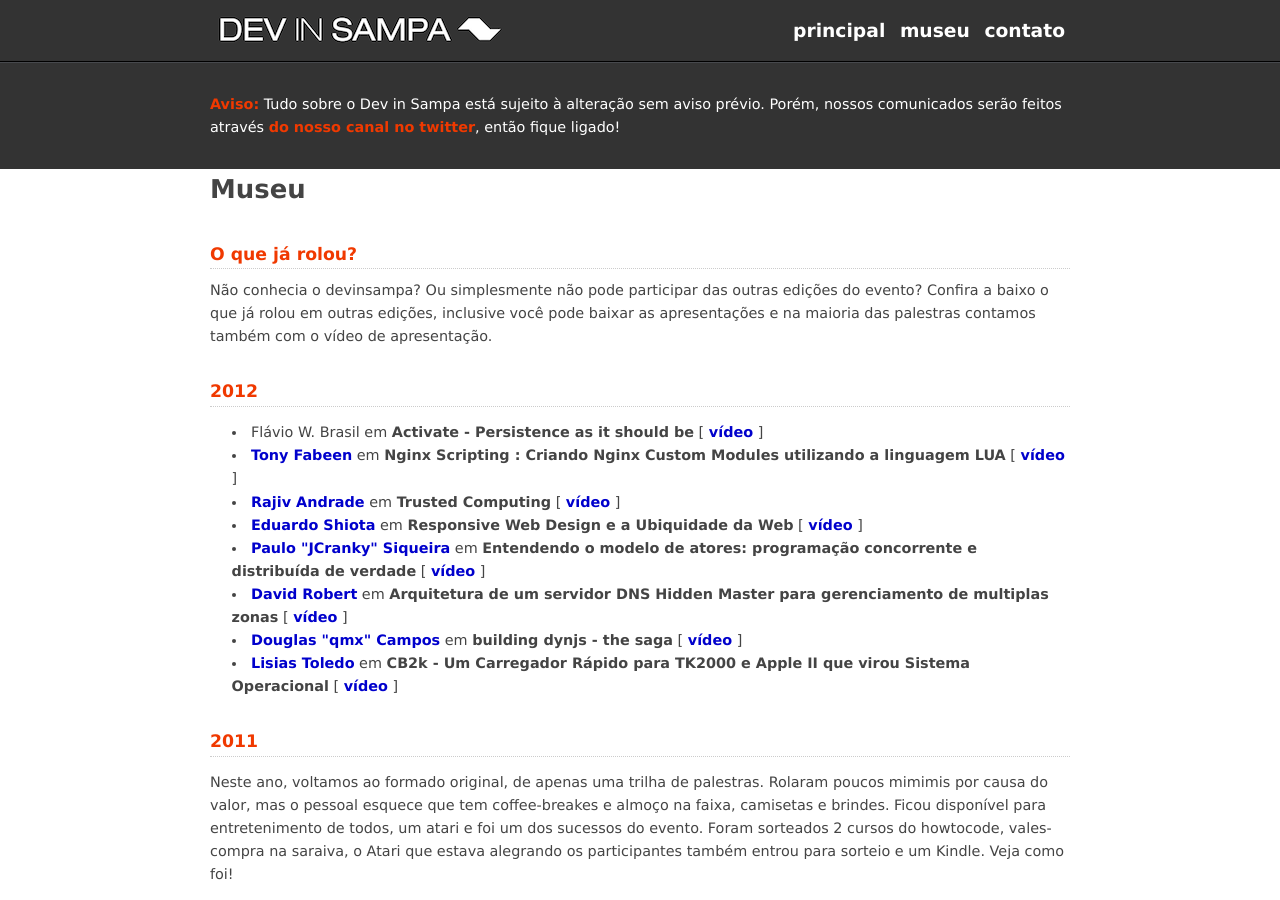
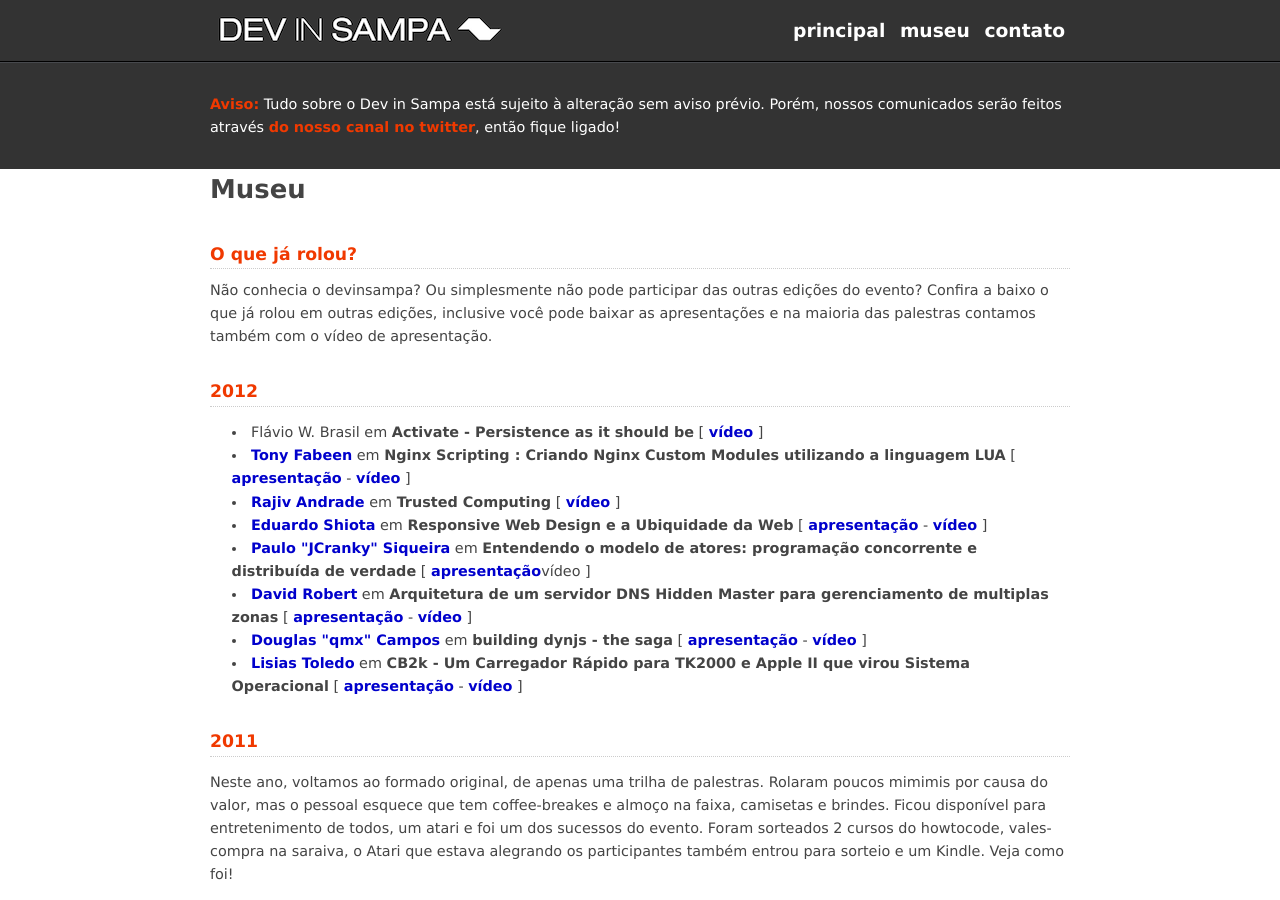
Before and after one commit to devinsampa/devinsampa.github.io, a Jekyll site: the page built from museu/index.html, in a window 1280 px wide and 900 px high. Built offline with Jekyll 4.4.1, drawn with Linux system fonts in a browser that asks for light colours; nearby versions of some CDN libraries.

Commit message:
adicionando as apresentações de 2012

```diff
--- a/museu/index.html
+++ b/museu/index.html
@@ -22,7 +22,7 @@ title: Museu
     <li>
       <a href="http://twitter.com/tonyfabeen" title="Siga o Tony Fabeen no Twitter">Tony Fabeen</a> em
       <strong>Nginx Scripting : Criando Nginx Custom Modules utilizando a linguagem LUA</strong>
-      [ <a href="http://www.youtube.com/watch?v=agbPRw3UhQY" title="Vídeo sobre Nginx Scripting : Criando Nginx Custom Modules utilizando a linguagem LUA" class="video">vídeo</a> ]
+      [ <a href="http://www.slideshare.net/TonyFabeen/devinsampa-nginxscripting" class="apresentacao">apresentação</a> - <a href="http://www.youtube.com/watch?v=agbPRw3UhQY" title="Vídeo sobre Nginx Scripting : Criando Nginx Custom Modules utilizando a linguagem LUA" class="video">vídeo</a> ]
     </li>
     <li>
       <a href="http://twitter.com/srajivbr" title="Siga o Rajiv Andrade no Twitter">Rajiv Andrade</a> em
@@ -32,27 +32,27 @@ title: Museu
     <li>
       <a href="http://twitter.com/shiota" title="Siga o Eduardo Shiota no Twitter">Eduardo Shiota</a> em
       <strong>Responsive Web Design e a Ubiquidade da Web</strong>
-      [ <a href="http://www.youtube.com/watch?v=9PQgEl8dOAY" title="Vídeo sobre Responsive Web Design e a Ubiquidade da Web" class="video">vídeo</a> ]
+      [ <a href="http://www.slideshare.net/eshiota/responsive-web-design-e-a-ubiquidade-da-web" class="apresentacao">apresentação</a> - <a href="http://www.youtube.com/watch?v=9PQgEl8dOAY" title="Vídeo sobre Responsive Web Design e a Ubiquidade da Web" class="video">vídeo</a> ]
     </li>
     <li>
       <a href="http://twitter.com/jcranky" title='Siga o Paulo "JCranky" Siqueira no Twitter'>Paulo "JCranky" Siqueira</a> em
       <strong>Entendendo o modelo de atores: programação concorrente e distribuída de verdade</strong>
-      [ <a href="http://www.youtube.com/watch?v=KCpndpswo7Q" title="Vídeo Entendendo o modelo de atores: programação concorrente e distribuída de verdade" class="video">vídeo</a> ]
+      [ <a href="http://www.slideshare.net/jcranky/entendendo-o-modelo-de-atores" class="apresentacao">apresentação</a - <a href="http://www.youtube.com/watch?v=KCpndpswo7Q" title="Vídeo Entendendo o modelo de atores: programação concorrente e distribuída de verdade" class="video">vídeo</a> ]
     </li>
     <li>
       <a href="http://twitter.com/while42" title='Siga o David Robert no Twitter'>David Robert</a> em
       <strong>Arquitetura de um servidor DNS Hidden Master para gerenciamento de multiplas zonas</strong>
-      [ <a href="http://www.youtube.com/watch?v=B_lyI3f4Re0" title="Vídeo sobre Arquitetura de um servidor DNS Hidden Master para gerenciamento de multiplas zonas" class="video">vídeo</a> ]
+      [ <a href="https://github.com/davidrobert/apresentacao-arquitetura-servidor-dns" class="apresentacao">apresentação</a> - <a href="http://www.youtube.com/watch?v=B_lyI3f4Re0" title="Vídeo sobre Arquitetura de um servidor DNS Hidden Master para gerenciamento de multiplas zonas" class="video">vídeo</a> ]
     </li>
     <li>
       <a href="http://twitter.com/qmx" title='Siga o Douglas "qmx" Campos no Twitter'>Douglas "qmx" Campos</a> em
       <strong>building dynjs - the saga</strong>
-      [ <a href="http://www.youtube.com/watch?v=ZjIkd1wQgfQ" title="Vídeo sobre building dynjs - the saga" class="video">vídeo</a> ]
+      [ <a href="http://cdn.qmx.me/presentations/2012/devinsampa/building-dynjs-the-saga/index.html" class="apresentacao">apresentação</a> - <a href="http://www.youtube.com/watch?v=ZjIkd1wQgfQ" title="Vídeo sobre building dynjs - the saga" class="video">vídeo</a> ]
     </li>
     <li>
       <a href="http://twitter.com/lisias" title="Siga o Lisias Toledo no Twitter">Lisias Toledo</a> em
       <strong>CB2k - Um Carregador Rápido para TK2000 e Apple II que virou Sistema Operacional</strong>
-      [ <a href="http://www.youtube.com/watch?v=Gb6bIH46w7A" title="Vídeo sobre CB2k - Um Carregador Rápido para TK2000 e Apple II que virou Sistema Operacional" class="video">vídeo</a> ]
+      [ <a href="http://www.slideshare.net/lisiastoledo/slides-cb2k-devinsampa-2012" class="apresentacao">apresentação</a> - <a href="http://www.youtube.com/watch?v=Gb6bIH46w7A" title="Vídeo sobre CB2k - Um Carregador Rápido para TK2000 e Apple II que virou Sistema Operacional" class="video">vídeo</a> ]
     </li>
   </ul>
 
```
